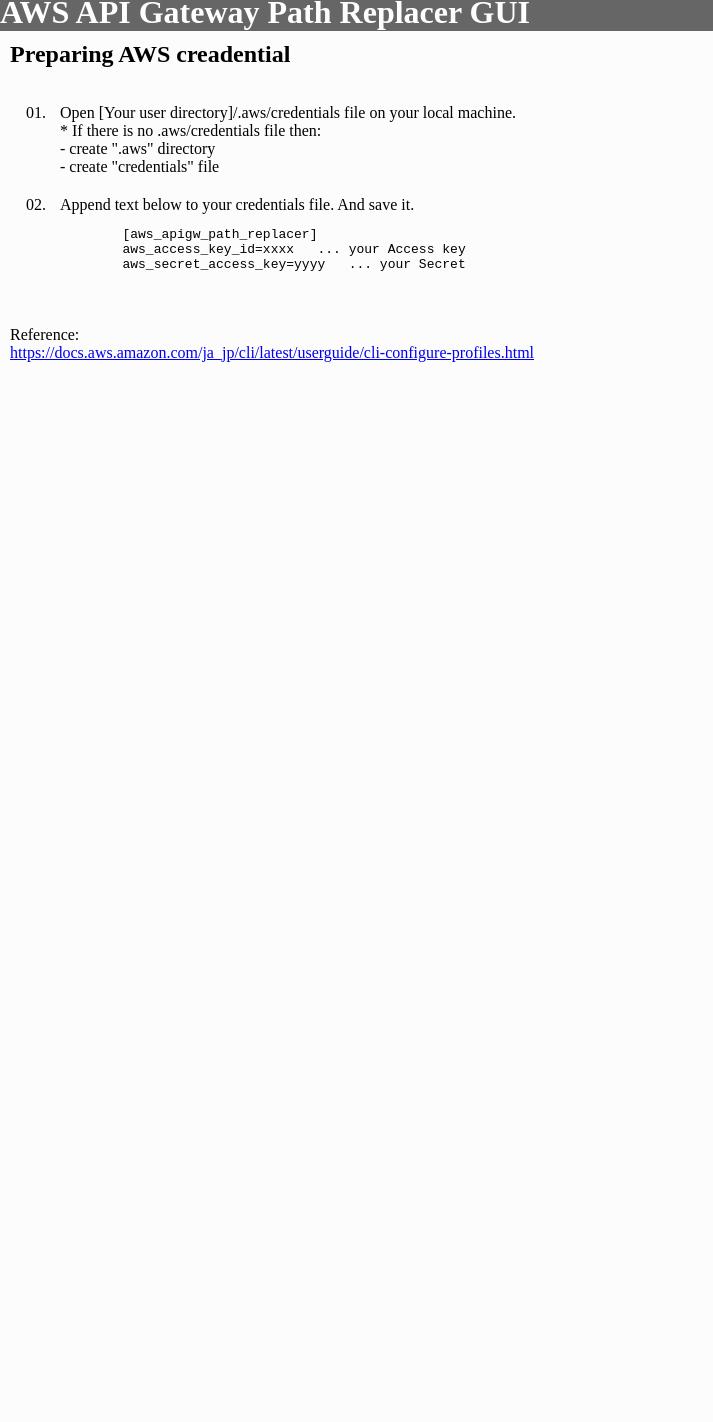
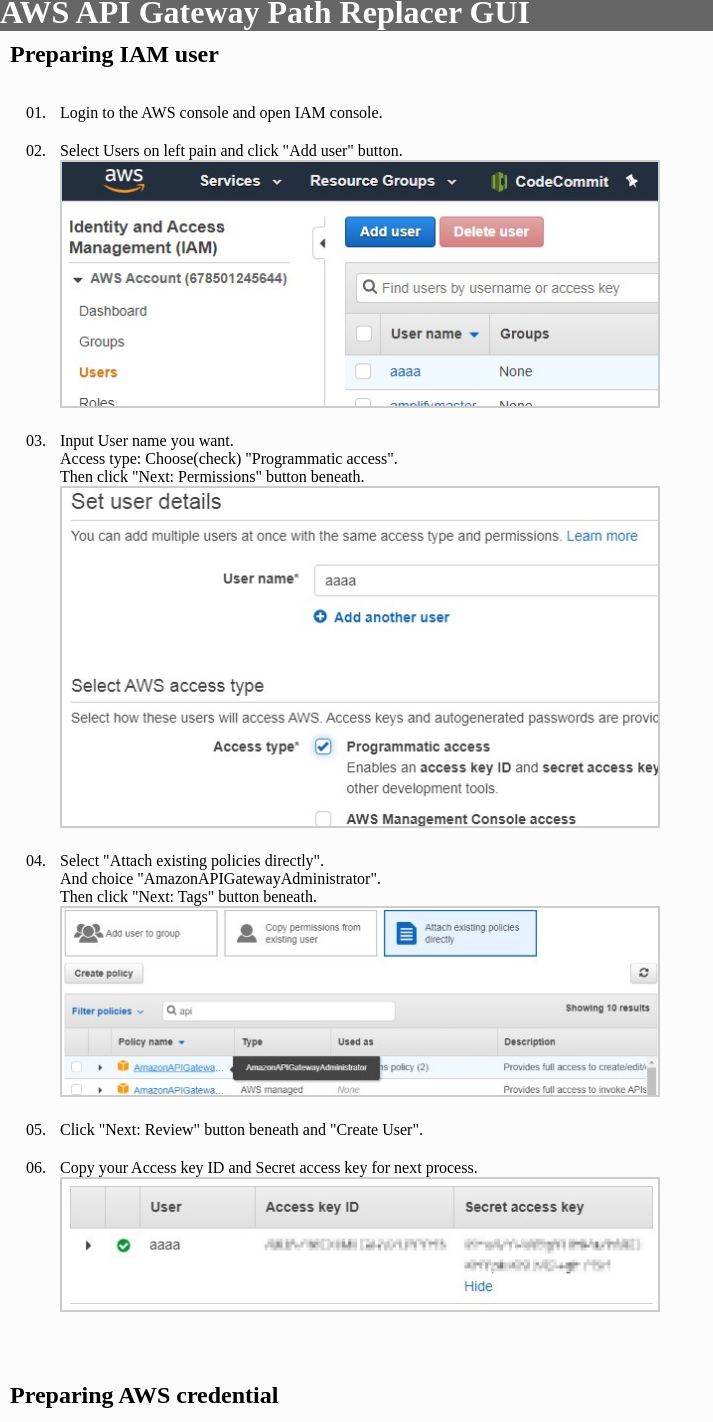
Before and after one commit to sabacan509/sabacan509.github.io, a plain HTML site: page aws_apigw_path_replacer_man/credential_manual.html in a window 1280 px wide. Shown: the part 6-1428 px from the top of the page, without its empty margins (0-713 px from the left). Before the commit the page ends 800 px from the top, so only its background shows below. Drawn offline with Linux system fonts and the light colour scheme.

Commit message:
fix manual text.

```diff
--- a/aws_apigw_path_replacer_man/credential_manual.html
+++ b/aws_apigw_path_replacer_man/credential_manual.html
@@ -46,14 +46,54 @@
 			border: 2px solid #ccc;
 		}
 
+		pre {
+			font-size: 1.4rem;
+			background-color: #eee;
+			padding: 4px;
+		}
+
 		.mainbox {
 			padding-left: 10px;
+			padding-bottom: 30px;
 		}
 	</style>
 </head>
 <body>
 	<h1>AWS API Gateway Path Replacer GUI</h1>
-	<h2>Preparing AWS creadential</h2>
+	<h2>Preparing IAM user</h2>
+	<div class="mainbox">
+		<ul>
+			<li class="desc">
+				Login to the AWS console and open IAM console.
+			</li>
+			<li class="desc">
+				Select Users on left pain and click "Add user" button.<br/>
+				<img src="images/man_iam001.jpg" style="width: 600px; max-width: 100%"/>
+			</li>
+			<li class="desc">
+				Input User name you want.<br/>
+				Access type: Choose(check) "Programmatic access".<br/>
+				Then click "Next: Permissions" button beneath.<br/>
+				<img src="images/man_iam004.jpg" style="width: 600px; max-width: 100%"/>
+			</li>
+			<li class="desc">
+				Select "Attach existing policies directly".<br/>
+				And choice "AmazonAPIGatewayAdministrator".<br/>
+				Then click "Next: Tags" button beneath.<br/>
+				<img src="images/man_iam002.jpg" style="width: 600px; max-width: 100%"/>
+			</li>
+			<li class="desc">
+				Click "Next: Review" button beneath and "Create User".<br/>
+			</li>
+			<li class="desc">
+				Copy your Access key ID and Secret access key for next process.<br/>
+				<img src="images/man_iam003.jpg" style="width: 600px; max-width: 100%"/>
+			</li>
+		</ul>
+	</div>
+
+	<a name="credential_file"/>
+	<h2>Preparing AWS credential</h2>
 	<div class="mainbox">
 		<ul>
 			<li class="desc">
@@ -64,19 +104,20 @@
 			</li>
 			<li class="desc">
 				Append text below to your credentials file. And save it.<br/>
-	<pre>
-	[aws_apigw_path_replacer]
-	aws_access_key_id=xxxx   ... your Access key
-	aws_secret_access_key=yyyy   ... your Secret
-	</pre>
+<pre>
+[aws_apigw_path_replacer]
+aws_access_key_id=xxxx   ... your Access key ID
+aws_secret_access_key=yyyy   ... your Secret access key
+</pre>
 			</li>
 		</ul>
 		<div>
-			Reference:<br/>
+			Seting Reference:<br/>
 			<a href="https://docs.aws.amazon.com/ja_jp/cli/latest/userguide/cli-configure-profiles.html">
 				https://docs.aws.amazon.com/ja_jp/cli/latest/userguide/cli-configure-profiles.html
 			</a>
 		</div>
 	</div>
+	<div style="height:400px;">&nbsp;</div>
 </body>
 </html>
```
